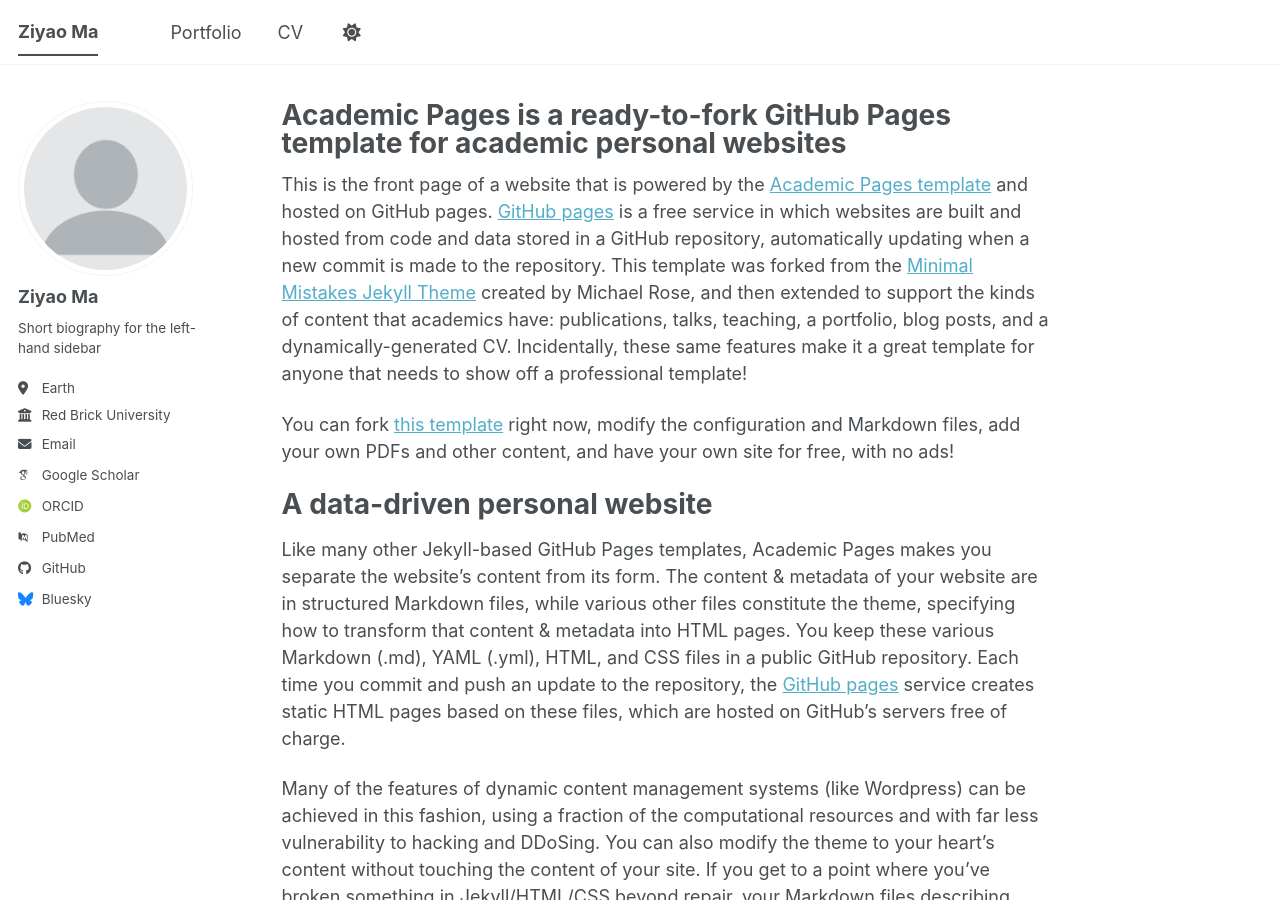
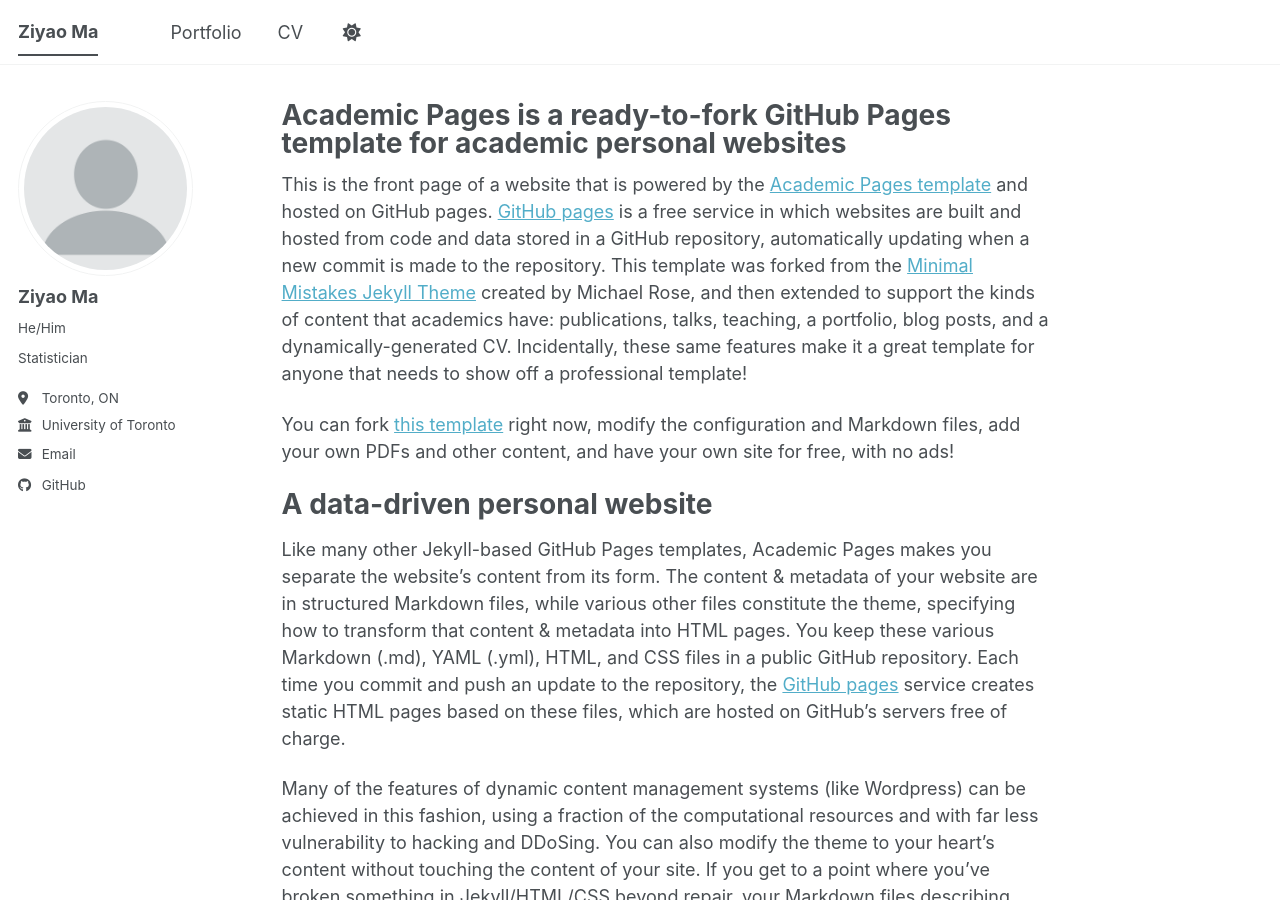
Before and after one commit to ziyaoma1/ziyaoma1.github.io, a Jekyll site: the page built from _pages/about.md, in a window 1280 px wide and 900 px high. Built offline with Jekyll 4.4.1, drawn with Linux system fonts in a browser that asks for light colours; some web fonts are replaced; a script bundle is joined from its source files by our own code; library files that are not in the unit come from our copies.

Commit message:
Update _config.yml

```diff
--- a/_config.yml
+++ b/_config.yml
@@ -16,7 +16,7 @@
 url                      : https://ziyaoma1.github.io # The base hostname & protocol for your site e.g. "https://[your GitHub username].github.io",
                                                            # or if you already have some other page hosted on Github then use "https://[your GitHub username].github.io/[Your Repo Name]"
 baseurl                  : "" # the subpath of your site, e.g. "/blog"
-repository               : "academicpages/academicpages.github.io"
+repository               : "https://github.com/ziyaoma1/ziyaoma1.github.io"
 
 # Site Author - The following control what appear as part of the author content on the side bar.
 #               If a field is blank the icon and link will not appear, otherwise it will be shown.
@@ -25,39 +25,40 @@
   # Biographic information
   avatar           : "profile.png"
   name             : "Ziyao Ma"
-  pronouns         : # example: "she/her"
-  bio              : "Short biography for the left-hand sidebar"
-  location         : "Earth"
-  employer         : "Red Brick University"
+  pronouns         : "He/Him"
+  bio              : "Statistician"
+  location         : "Toronto, ON"
+  employer         : "University of Toronto"
   uri              : # URL
-  email            : "none@example.org"
+  email            : "ziyaoma03@gmail.com"
 
   # Academic websites
-  academia         : # URL
-  arxiv            : # URL - Update with the correct link to your profile
-  googlescholar    : "https://scholar.google.com/citations?user=PS_CX0AAAAAJ"
-  inspire-hep      : # URL
-  impactstory      : # URL
-  orcid            : "https://orcid.org/yourorcidurl"
-  semantic         : # URL
-  ssrn             : # URL
-  pubmed           : "https://www.ncbi.nlm.nih.gov/pubmed/?term=john+snow"
-  researchgate     : # URL
-  scopus           : # URL
-  zotero           : # URL
+#  academia         : # URL
+#  arxiv            : # URL - Update with the correct link to your profile
+ # googlescholar    : "https://scholar.google.com/citations?user=PS_CX0AAAAAJ"
+#  inspire-hep      : # URL
+ # impactstory      : # URL
+#  orcid            : "https://orcid.org/yourorcidurl"
+#  semantic         : # URL
+#  ssrn             : # URL
+#  pubmed           : "https://www.ncbi.nlm.nih.gov/pubmed/?term=john+snow"
+ # researchgate     : # URL
+#  scopus           : # URL
+#  zotero           : # URL
+  linkedin : https://www.linkedin.com/in/ziyao-ma/
 
 
   # Repositories and software development
-  bitbucket        : # Username - Update with your username on the site
-  codepen          : # Username
-  dribbble         : # Username
-  github           : "academicpages"
-  kaggle           : # Username
-  stackoverflow    : # User number or user number and name (i.e., use "1" or "1/jeff-atwood")
+#  bitbucket        : # Username - Update with your username on the site
+#  codepen          : # Username
+#  dribbble         : # Username
+  github           : "ziyaoma1"
+#  kaggle           : # Username
+#  stackoverflow    : # User number or user number and name (i.e., use "1" or "1/jeff-atwood")
 
   # Social media
-  artstation       : # Username
-  bluesky          : "bsky.app" # Replace this with you Bluesky username
+#  artstation       : # Username
+#  bluesky          : "bsky.app" # Replace this with you Bluesky username
   facebook         : # Username
   flickr           : # Username
   foursquare       : # Username
@@ -83,13 +84,13 @@
   zhihu            : # Username
 
 # Publication Category - The following the list of publication categories and their headings
-publication_category:
-  books:
-    title: 'Books'
-  manuscripts:
-    title: 'Journal Articles'
-  conferences:
-    title: 'Conference Papers'
+#publication_category:
+ # books:
+   # title: 'Books'
+#  manuscripts:
+ #   title: 'Journal Articles'
+#  conferences:
+#    title: 'Conference Papers'
 
 # Site Settings
 teaser                   :  # filename of teaser fallback teaser image placed in /images/ for social media previews
```
